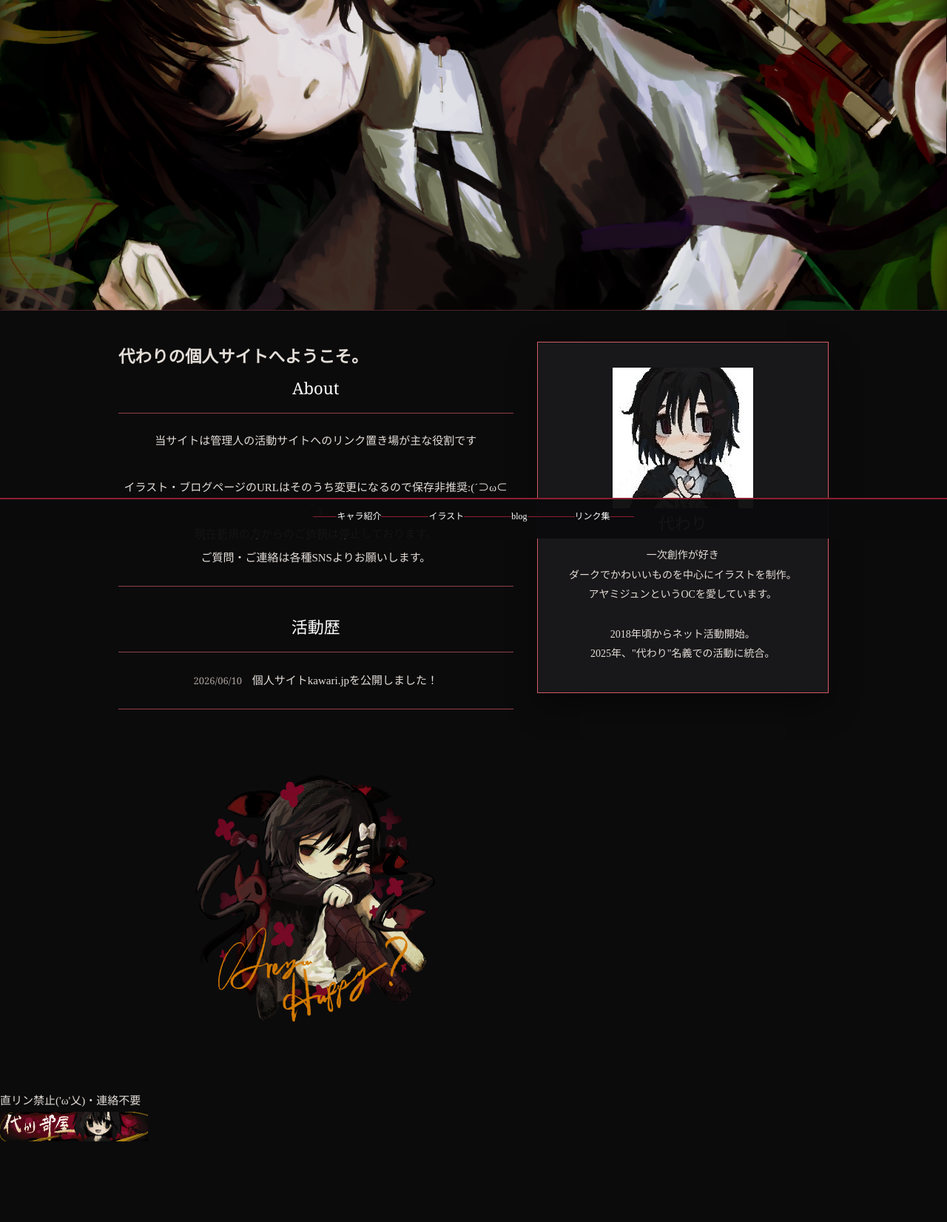
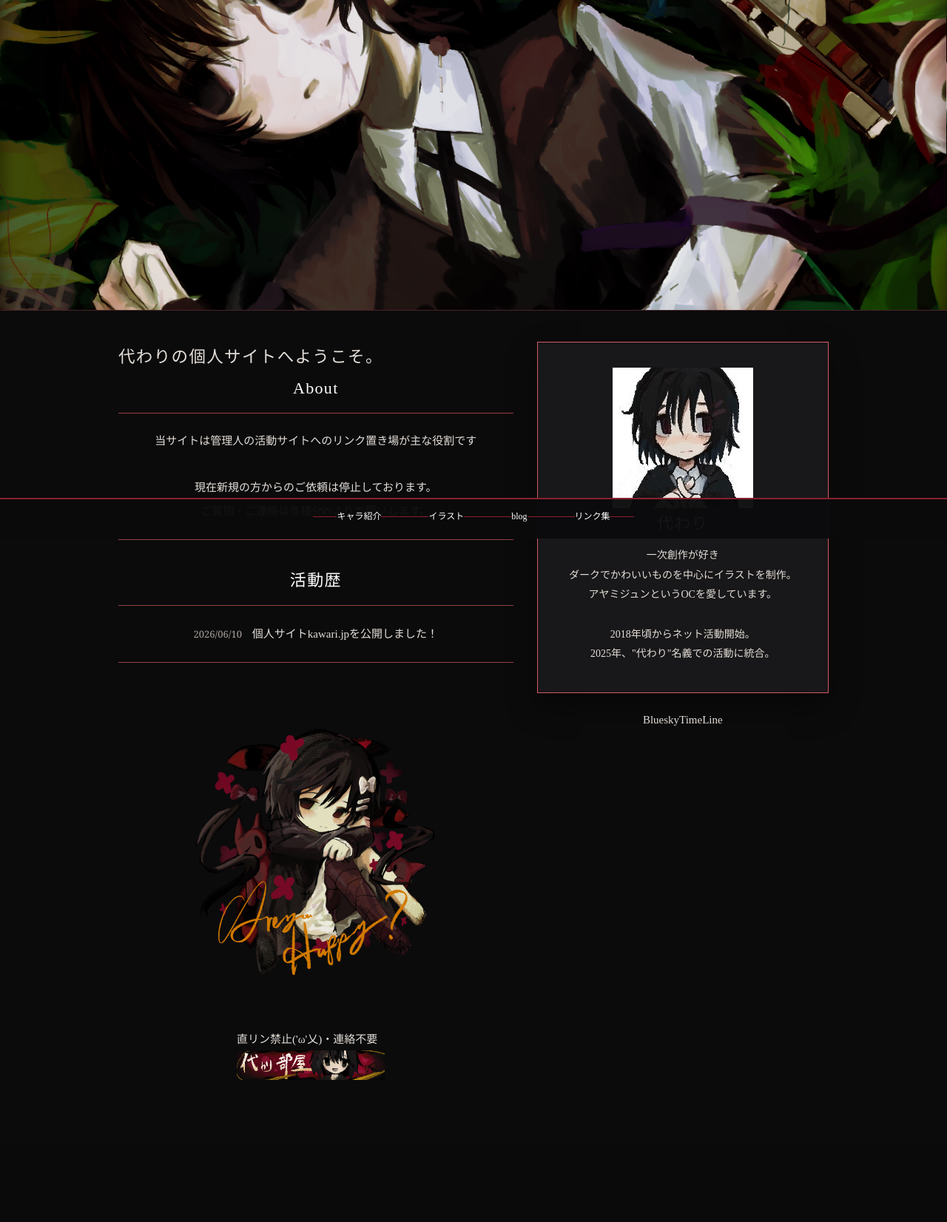
Before and after one commit to kawari-acc/HP, a PHP site: page / in a window 1280 px wide. Shown: the part 72-1724 px from the top of the page at 74% size. After the commit the page ends 1532 px from the top, so only its background shows below. Run offline with PHP 8.4, Linux system fonts and the light colour scheme; some libraries are stand-ins or nearby versions; some web fonts are replaced.

Commit message:
Add files via upload

```diff
--- a/index.html
+++ b/index.html
@@ -14,9 +14,9 @@
   <meta name="twitter:image" content="https://kawari.jp/images/ogp.png">
   <link rel="icon" href="images/icons/Favicon.ico">
   <title>代わり</title>
-  <link rel="stylesheet" href="style.css">
+  <link rel="stylesheet" href="style.css?v=2">
 </head>
-<body>
+<body class="home-page">
   <header class="site-header">
     <div class="logo-area">
       <a href="index.html" class="logo-link">
@@ -50,8 +50,7 @@
         <div class="about-text">
 
           <p>当サイトは管理人の活動サイトへのリンク置き場が主な役割です</p>
-<br>イラスト・ブログページのURLはそのうち変更になるので保存非推奨:(´⊃ω⊂｀):
-<br>
+          <br>
           <p>現在新規の方からのご依頼は停止しております。</p>
           <p>ご質問・ご連絡は各種SNSよりお願いします。</p>
         </div>
@@ -94,7 +93,9 @@
       </aside>
 
       <!-- BlueskyTimeline Widget -->
+
       <div class="sns-1">
+         <p>BlueskyTimeLine</p>
       <bst-widget data-handle="kawari.jp" data-theme="custom" data-color="#e6172c/#000000/#c41049" data-width="100%" data-height="500px" data-lang="ja" data-ui="0" data-pin="0" data-rp="1" data-thread="0" data-prof="0"></bst-widget>
       <script src="https://blueskytimeline.com/v2/timeline.js" type="module" defer></script>
       </div>
--- a/style.css
+++ b/style.css
@@ -32,6 +32,15 @@ body {
   line-height: 1.9;
 
   padding-bottom: 80px;/*フッターで隠れないため*/
+}
+
+/*フォント*/
+@font-face {
+  font-family: "Maboroshi Nijimi";
+  src: url("fonts/maboroshi-nijimi-mincho.otf") format("opentype");
+  font-weight: 400;
+  font-style: normal;
+  font-display: swap;
 }
 
 a { color: inherit; }
@@ -278,11 +287,9 @@ img { max-width: 100%; }
 
 .simple-page p { margin-bottom: 18px; }
 
-.banner {
-display: block;
-  margin: 20px auto;
-  max-width: 100%;
-  height: auto;
+.banner  {
+  width: 50%;         /* 横幅を指定（必須） */
+  margin: 0 auto;     /* 左右の余白を自動（中央）にする */
 }
 
 .footer-nav {
@@ -435,3 +442,15 @@ display: block;
 .nav-disabled:hover {
   color: var(--text2);
 }
+
+/* トップ画面の見出しだけ変更 */
+.home-page .main-content h2,
+.home-page .hero-signature {
+  font-family:
+    "Maboroshi Nijimi",
+    "Yu Mincho",
+    "Hiragino Mincho ProN",
+    serif;
+  font-weight: 400;
+  letter-spacing: 0.06em;
+}
```
